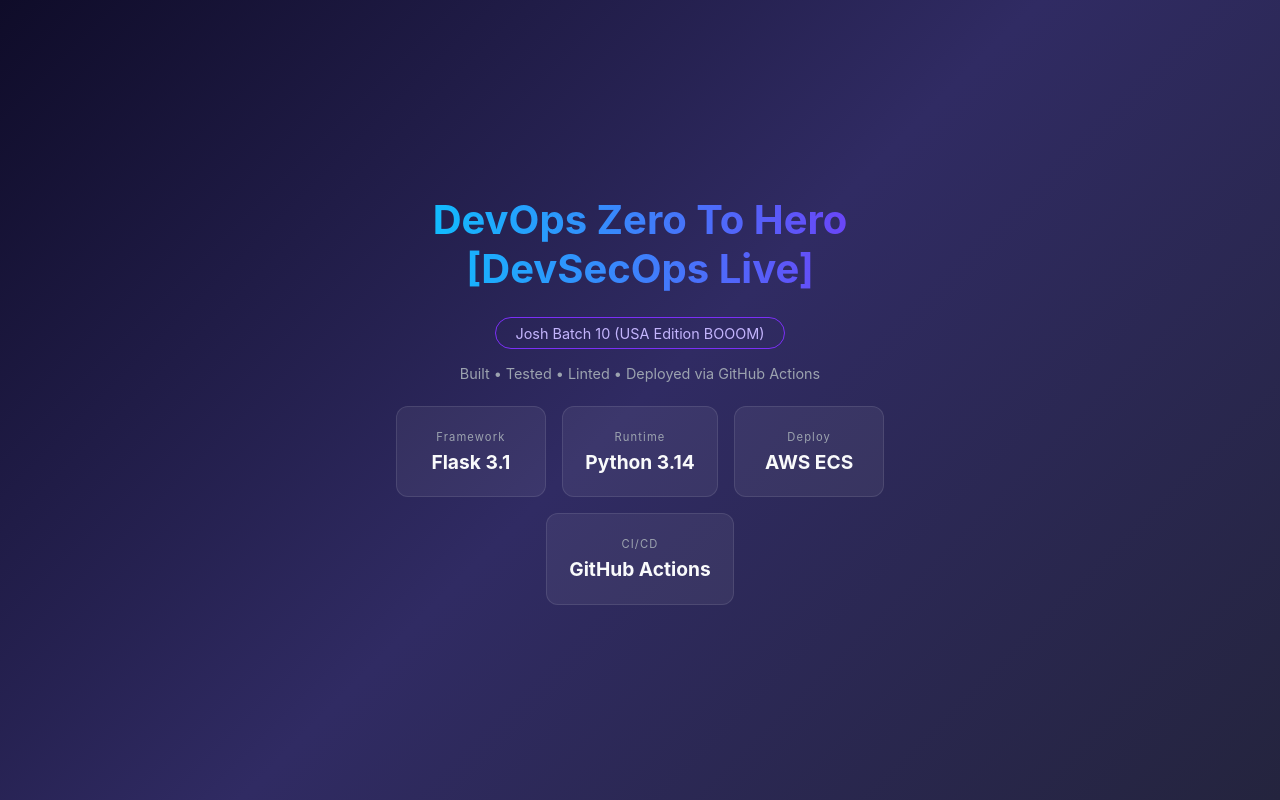
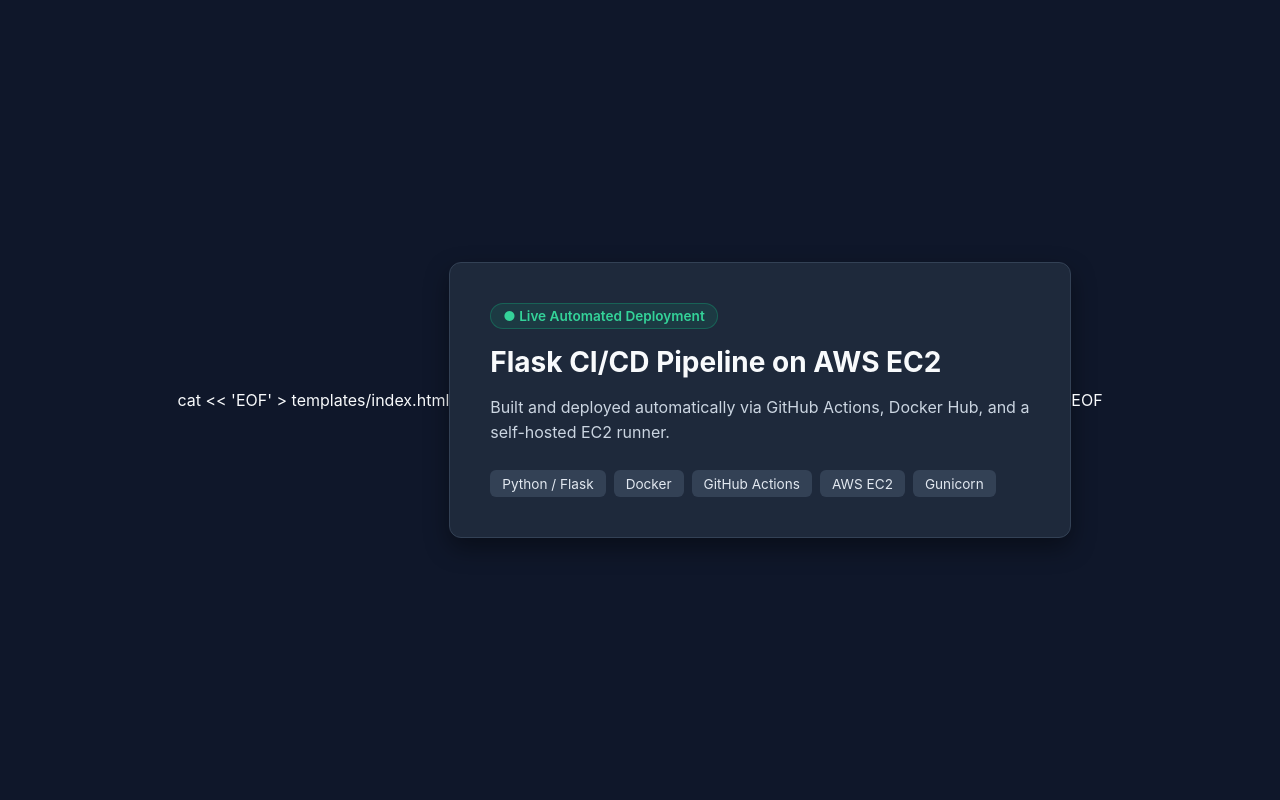
Before and after one commit to Ranjith-Kumar-Edagottu/flask-github-actions-cicd, a Flask app: page / in a window 1280 px wide. Run offline with Flask 3, Linux system fonts and the light colour scheme.

Commit message:
update index.html with custom portfolio page

```diff
--- a/templates/index.html
+++ b/templates/index.html
@@ -1,113 +1,65 @@
+cat << 'EOF' > templates/index.html
 <!DOCTYPE html>
 <html lang="en">
 <head>
     <meta charset="UTF-8">
     <meta name="viewport" content="width=device-width, initial-scale=1.0">
-<title>DevOps Zero To Hero</title>
-
+    <title>Ranjith Kumar | Cloud & DevOps CI/CD Deployment</title>
     <style>
-*{margin:0;padding:0;box-sizing:border-box}
-
-body{
-min-height:100vh;
-display:flex;
-align-items:center;
-justify-content:center;
-background:linear-gradient(135deg,#0f0c29,#302b63,#24243e);
-font-family:-apple-system,BlinkMacSystemFont,"Segoe UI",Roboto;
-color:#e0e0e0
+        body {
+            font-family: -apple-system, BlinkMacSystemFont, "Segoe UI", Roboto, sans-serif;
+            background: #0f172a;
+            color: #f8fafc;
+            display: flex;
+            justify-content: center;
+            align-items: center;
+            min-height: 100vh;
+            margin: 0;
         }
-
-.container{text-align:center;padding:2rem;max-width:640px}
-
-h1{
-font-size:2.5rem;
-background:linear-gradient(90deg,#00d2ff,#7b2ff7);
--webkit-background-clip:text;
--webkit-text-fill-color:transparent;
-margin-bottom:.5rem
+        .card {
+            background: #1e293b;
+            border: 1px solid #334155;
+            border-radius: 12px;
+            padding: 2.5rem;
+            max-width: 540px;
+            box-shadow: 0 10px 25px rgba(0, 0, 0, 0.4);
         }
-
-.badge{
-display:inline-block;
-margin:1rem 0;
-padding:.4rem 1.2rem;
-border:1px solid #7b2ff7;
-border-radius:999px;
-font-size:.9rem;
-color:#c4b5fd
+        .badge {
+            display: inline-block;
+            background: #10b98120;
+            color: #34d399;
+            border: 1px solid #10b98150;
+            padding: 0.25rem 0.75rem;
+            border-radius: 999px;
+            font-size: 0.85rem;
+            font-weight: 600;
+            margin-bottom: 1rem;
         }
-
-.pipeline{
-margin-bottom:1.5rem;
-font-size:.9rem;
-color:#9ca3af
-}
-
-.cards{
-display:flex;
-gap:1rem;
-justify-content:center;
-flex-wrap:wrap
-}
-
-.card{
-background:rgba(255,255,255,.06);
-border:1px solid rgba(255,255,255,.1);
-border-radius:12px;
-padding:1.4rem;
-min-width:150px
-}
-
-.card span{
-display:block;
-font-size:.7rem;
-color:#9ca3af;
-margin-bottom:.4rem;
-letter-spacing:.1em
-}
-
-.card strong{
-font-size:1.2rem;
-color:#f9fafb
+        h1 { margin: 0 0 0.75rem; font-size: 1.75rem; }
+        p { color: #cbd5e1; line-height: 1.6; margin-bottom: 1.5rem; }
+        .stack { display: flex; flex-wrap: wrap; gap: 0.5rem; }
+        .tag {
+            background: #334155;
+            padding: 0.35rem 0.75rem;
+            border-radius: 6px;
+            font-size: 0.85rem;
+            color: #e2e8f0;
         }
     </style>
 </head>
-
 <body>
-
-<div class="container">
-
-<h1>DevOps Zero To Hero [DevSecOps Live]</h1>
-<div class="badge">Josh Batch 10 (USA Edition BOOOM)</div>
-
-<div class="pipeline">
-Built • Tested • Linted • Deployed via GitHub Actions
-</div>
-
-<div class="cards">
     <div class="card">
-<span>Framework</span>
-<strong>Flask 3.1</strong>
-</div>
-
-<div class="card">
-<span>Runtime</span>
-<strong>Python 3.14</strong>
-</div>
-
-<div class="card">
-<span>Deploy</span>
-<strong>AWS ECS</strong>
-</div>
-
-<div class="card">
-<span>CI/CD</span>
-<strong>GitHub Actions</strong>
+        <div class="badge">● Live Automated Deployment</div>
+        <h1>Flask CI/CD Pipeline on AWS EC2</h1>
+        <p>Built and deployed automatically via GitHub Actions, Docker Hub, and a self-hosted EC2 runner.</p>
+        <div class="stack">
+            <span class="tag">Python / Flask</span>
+            <span class="tag">Docker</span>
+            <span class="tag">GitHub Actions</span>
+            <span class="tag">AWS EC2</span>
+            <span class="tag">Gunicorn</span>
         </div>
     </div>
-
-</div>
-
 </body>
 </html>
+EOF
```
Lines whose indentation alone changed are shown as unchanged.
